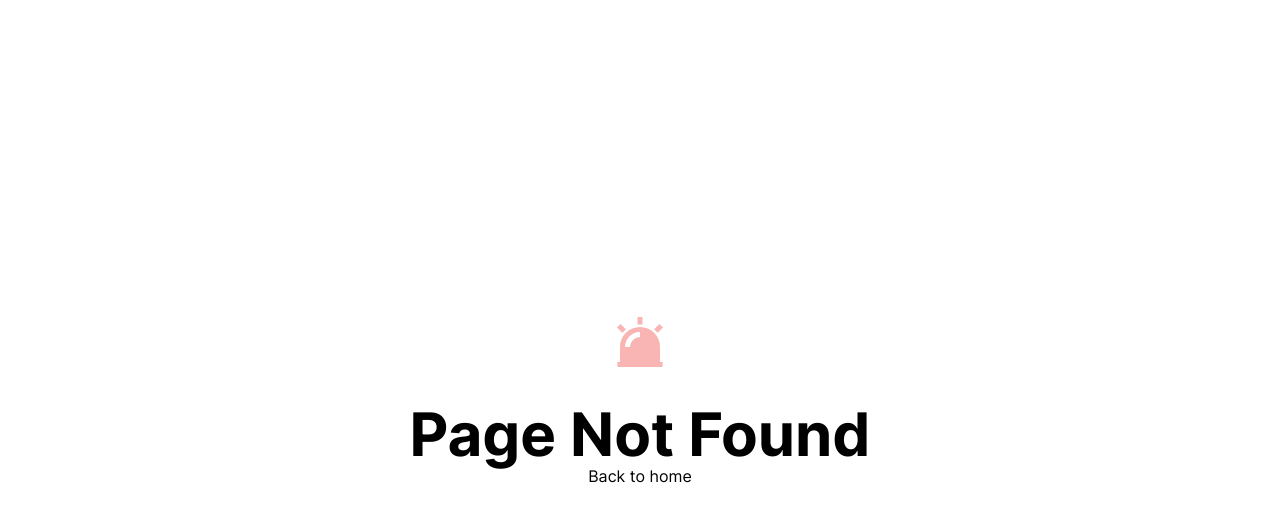
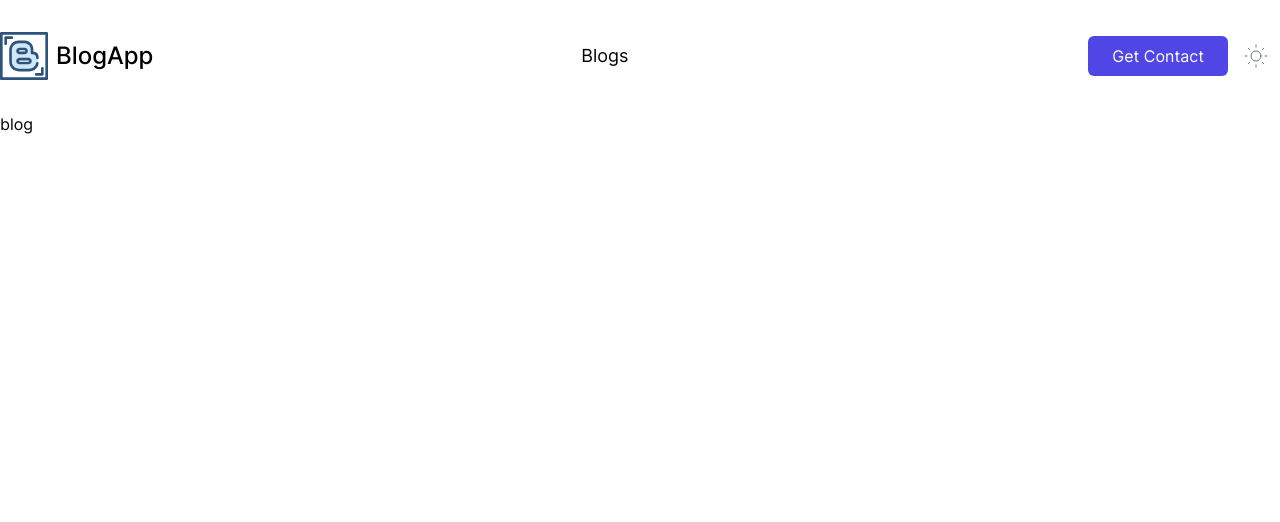
Before and after one commit to anucha-tk/nextjs-strapi-tailwind, a Next.js app in the folder apps/nextjs/: page /blog in a window 1280 px wide. Before the commit this address had no page. Shown: the top 522 px of the page. Built offline with nearby package versions, Linux system fonts and the light colour scheme.

Commit message:
feat(nextjs): add darkmode

```diff
--- a/apps/nextjs/package.json
+++ b/apps/nextjs/package.json
@@ -14,13 +14,14 @@
     "test": "jest",
     "format": "prettier -w .",
     "format:check": "prettier -c .",
-    "postbuild": "next-sitemap --config next-sitemap.config.js",
-    "prepare": "husky install"
+    "postbuild": "next-sitemap --config next-sitemap.config.js"
   },
   "dependencies": {
+    "@headlessui/react": "^1.7.18",
     "clsx": "^2.0.0",
     "lucide-react": "^0.297.0",
     "next": "^14.0.4",
+    "next-themes": "^0.2.1",
     "react": "^18.2.0",
     "react-dom": "^18.2.0",
     "react-icons": "^4.12.0",
--- /dev/null
+++ b/apps/nextjs/src/app/blog/page.tsx
@@ -0,0 +1,7 @@
+import React from 'react';
+
+const blog = () => {
+  return <div>blog</div>;
+};
+
+export default blog;
--- a/apps/nextjs/src/app/layout.tsx
+++ b/apps/nextjs/src/app/layout.tsx
@@ -1,11 +1,14 @@
 import { Metadata } from 'next';
 import * as React from 'react';
+import dynamic from 'next/dynamic';
+const ThemeProvider = dynamic(() => import('../styles/theme'), { ssr: false });
 
 import '@/styles/globals.css';
 // !STARTERCONF This is for demo purposes, remove @/styles/colors.css import immediately
 import '@/styles/colors.css';
 
 import { siteConfig } from '@/constant/config';
+import Navbar from '@/components/nav/Navbar';
 
 // !STARTERCONF Change these default meta
 // !STARTERCONF Look at @/constant/config to change them
@@ -56,7 +59,12 @@
 }) {
   return (
     <html>
-      <body>{children}</body>
+      <body>
+        <ThemeProvider attribute='class'>
+          <Navbar />
+          {children}
+        </ThemeProvider>
+      </body>
     </html>
   );
 }
--- a/apps/nextjs/src/app/page.tsx
+++ b/apps/nextjs/src/app/page.tsx
@@ -2,11 +2,6 @@
 
 import Head from 'next/head';
 import * as React from 'react';
-
-import ArrowLink from '@/components/links/ArrowLink';
-import ButtonLink from '@/components/links/ButtonLink';
-import UnderlineLink from '@/components/links/UnderlineLink';
-import UnstyledLink from '@/components/links/UnstyledLink';
 
 /**
  * SVGR Support
@@ -15,7 +10,6 @@
  * You can override the next-env if the type is important to you
  * @see https://stackoverflow.com/questions/68103844/how-to-override-next-js-svg-module-declaration
  */
-import Logo from '~/svg/Logo.svg';
 
 // !STARTERCONF -> Select !STARTERCONF and CMD + SHIFT + F
 // Before you begin editing, follow all comments with `STARTERCONF`,
@@ -27,44 +21,8 @@
       <Head>
         <title>Hi</title>
       </Head>
-      <section className='bg-white'>
-        <div className='layout relative flex min-h-screen flex-col items-center justify-center py-12 text-center'>
-          <Logo className='w-16' />
-          <h1 className='mt-4'>Next.js + Tailwind CSS + TypeScript Starter</h1>
-          <p className='mt-2 text-sm text-gray-800'>
-            A starter for Next.js, Tailwind CSS, and TypeScript with Absolute
-            Import, Seo, Link component, pre-configured with Husky{' '}
-          </p>
-          <p className='mt-2 text-sm text-gray-700'>
-            <ArrowLink href='https://github.com/theodorusclarence/ts-nextjs-tailwind-starter'>
-              See the repository
-            </ArrowLink>
-          </p>
-
-          <ButtonLink className='mt-6' href='/components' variant='light'>
-            See all components
-          </ButtonLink>
-
-          <UnstyledLink
-            href='https://vercel.com/new/git/external?repository-url=https%3A%2F%2Fgithub.com%2Ftheodorusclarence%2Fts-nextjs-tailwind-starter'
-            className='mt-4'
-          >
-            {/* eslint-disable-next-line @next/next/no-img-element */}
-            <img
-              width='92'
-              height='32'
-              src='https://vercel.com/button'
-              alt='Deploy with Vercel'
-            />
-          </UnstyledLink>
-
-          <footer className='absolute bottom-2 text-gray-700'>
-            © {new Date().getFullYear()} By{' '}
-            <UnderlineLink href='https://theodorusclarence.com?ref=tsnextstarter'>
-              Theodorus Clarence
-            </UnderlineLink>
-          </footer>
-        </div>
+      <section className='grid'>
+        <p>abc</p>
       </section>
     </main>
   );
--- /dev/null
+++ b/apps/nextjs/src/components/nav/DarkSwitch.tsx
@@ -0,0 +1,57 @@
+import React, { useState, useEffect } from 'react';
+import { useTheme } from 'next-themes';
+
+const ThemeChanger = () => {
+  const [mounted, setMounted] = useState(false);
+  const { theme, setTheme } = useTheme();
+
+  // When mounted on client, now we can show the UI
+  useEffect(() => setMounted(true), []);
+
+  if (!mounted) return null;
+
+  return (
+    <div className='flex items-center'>
+      {theme === 'dark' ? (
+        <button
+          onClick={() => setTheme('light')}
+          className='rounded-full text-gray-300 outline-none focus:outline-none'
+        >
+          <span className='sr-only'>Light Mode</span>
+
+          <svg
+            xmlns='http://www.w3.org/2000/svg'
+            className='h-5 w-5'
+            viewBox='0 0 20 20'
+            fill='currentColor'
+          >
+            <path d='M17.293 13.293A8 8 0 016.707 2.707a8.001 8.001 0 1010.586 10.586z' />
+          </svg>
+        </button>
+      ) : (
+        <button
+          onClick={() => setTheme('dark')}
+          className='rounded-full text-gray-500 outline-none focus:outline-none focus:ring-opacity-20 focus-visible:ring focus-visible:ring-gray-100'
+        >
+          <span className='sr-only'>Dark Mode</span>
+          <svg
+            xmlns='http://www.w3.org/2000/svg'
+            width='24'
+            height='24'
+            viewBox='0 0 24 24'
+            fill='none'
+            stroke='currentColor'
+            strokeWidth='1'
+            strokeLinecap='round'
+            strokeLinejoin='round'
+          >
+            <circle cx='12' cy='12' r='5' />
+            <path d='M12 1v2M12 21v2M4.2 4.2l1.4 1.4M18.4 18.4l1.4 1.4M1 12h2M21 12h2M4.2 19.8l1.4-1.4M18.4 5.6l1.4-1.4' />
+          </svg>
+        </button>
+      )}
+    </div>
+  );
+};
+
+export default ThemeChanger;
--- /dev/null
+++ b/apps/nextjs/src/components/nav/Navbar.tsx
@@ -0,0 +1,113 @@
+'use client';
+import ThemeChanger from './DarkSwitch';
+import Image from 'next/image';
+import { Disclosure } from '@headlessui/react';
+import UnstyledLink from '../links/UnstyledLink';
+
+const Navbar = () => {
+  const navigation = [{ name: 'Blogs', link: '/blog' }];
+
+  return (
+    <div className='w-full'>
+      <nav className='container relative mx-auto flex flex-wrap items-center justify-between p-8 lg:justify-between xl:px-0'>
+        {/* Logo  */}
+        <Disclosure>
+          {({ open }) => (
+            <>
+              <div className='flex w-full flex-wrap items-center justify-between lg:w-auto'>
+                <UnstyledLink href='/'>
+                  <span className='flex items-center space-x-2 text-2xl font-medium'>
+                    <span>
+                      <Image
+                        src='/images/logo.svg'
+                        alt='N'
+                        width='50'
+                        height='50'
+                        className='w-12'
+                      />
+                    </span>
+                    <span>BlogApp</span>
+                  </span>
+                </UnstyledLink>
+
+                <Disclosure.Button
+                  aria-label='Toggle Menu'
+                  className='dark:focus:bg-trueGray-700 ml-auto rounded-md px-2 py-1 text-gray-500 hover:text-indigo-500 focus:bg-indigo-100 focus:text-indigo-500 focus:outline-none lg:hidden dark:text-gray-300'
+                >
+                  <svg
+                    className='h-6 w-6 fill-current'
+                    xmlns='http://www.w3.org/2000/svg'
+                    viewBox='0 0 24 24'
+                  >
+                    {open && (
+                      <path
+                        fillRule='evenodd'
+                        clipRule='evenodd'
+                        d='M18.278 16.864a1 1 0 0 1-1.414 1.414l-4.829-4.828-4.828 4.828a1 1 0 0 1-1.414-1.414l4.828-4.829-4.828-4.828a1 1 0 0 1 1.414-1.414l4.829 4.828 4.828-4.828a1 1 0 1 1 1.414 1.414l-4.828 4.829 4.828 4.828z'
+                      />
+                    )}
+                    {!open && (
+                      <path
+                        fillRule='evenodd'
+                        d='M4 5h16a1 1 0 0 1 0 2H4a1 1 0 1 1 0-2zm0 6h16a1 1 0 0 1 0 2H4a1 1 0 0 1 0-2zm0 6h16a1 1 0 0 1 0 2H4a1 1 0 0 1 0-2z'
+                      />
+                    )}
+                  </svg>
+                </Disclosure.Button>
+
+                <Disclosure.Panel className='my-5 flex w-full flex-wrap lg:hidden'>
+                  <>
+                    {navigation.map((item, index) => (
+                      <UnstyledLink
+                        key={index}
+                        href={item.link}
+                        className='-ml-4 w-full rounded-md px-4 py-2'
+                      >
+                        {item.name}
+                      </UnstyledLink>
+                    ))}
+                    <UnstyledLink
+                      href='/'
+                      className='mt-3 w-full rounded-md bg-indigo-600 px-6 py-2 text-center text-white lg:ml-5'
+                    >
+                      Get Started
+                    </UnstyledLink>
+                  </>
+                </Disclosure.Panel>
+              </div>
+            </>
+          )}
+        </Disclosure>
+
+        {/* menu  */}
+        <div className='hidden text-center lg:flex lg:items-center'>
+          <ul className='flex-1 list-none items-center justify-end pt-6 lg:flex lg:pt-0'>
+            {navigation.map((menu, index) => (
+              <li className='nav__item mr-3' key={index}>
+                <UnstyledLink
+                  href={menu.link}
+                  className='inline-block rounded-md px-4 py-2 text-lg font-normal no-underline'
+                >
+                  {menu.name}
+                </UnstyledLink>
+              </li>
+            ))}
+          </ul>
+        </div>
+
+        <div className='nav__item mr-3 hidden space-x-4 lg:flex'>
+          <UnstyledLink
+            href='#'
+            className='rounded-md bg-indigo-600 px-6 py-2 text-white md:ml-5'
+          >
+            Get Contact
+          </UnstyledLink>
+
+          <ThemeChanger />
+        </div>
+      </nav>
+    </div>
+  );
+};
+
+export default Navbar;
--- /dev/null
+++ b/apps/nextjs/src/styles/theme.tsx
@@ -0,0 +1,12 @@
+'use client';
+import * as React from 'react';
+import { ThemeProvider as NextThemesProvider } from 'next-themes';
+
+/**
+ * Your app's theme provider component.
+ * 'use client' is essential for next-themes to work with app-dir.
+ */
+const ThemeProvider = ({ children, ...props }: any) => {
+  return <NextThemesProvider {...props}>{children}</NextThemesProvider>;
+};
+export default ThemeProvider;
```
Also changed, not shown: apps/nextjs/public/images/logo.svg (added), 1 other file (tests, documents, lock files or other folders).
